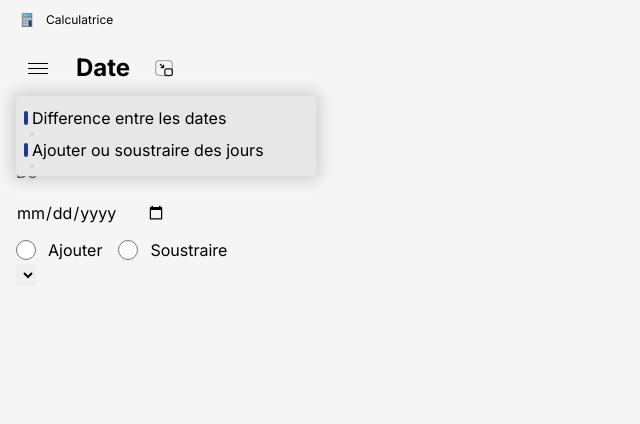
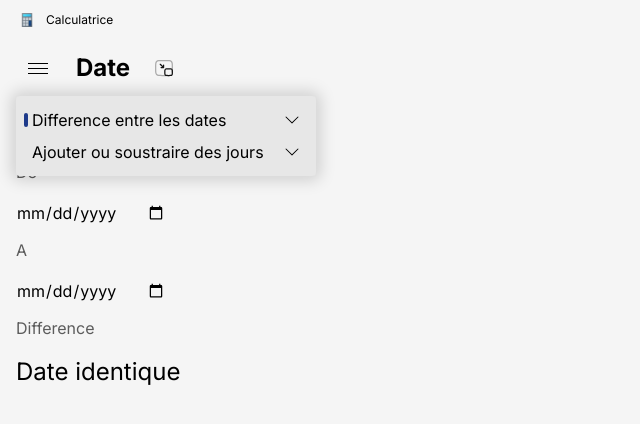
Before and after one commit to yassiEmp/calculatrice-clone, a Next.js app: page /calculatrices/date in a window 1280 px wide. Both pictures are taken after a click on the element "Difference entre les dates". Shown: the top 424 px of the page, without its empty margins (0-640 px from the left). Built offline with nearby package versions, Linux system fonts and the light colour scheme.

Commit message:
[delated the layout for convertisseur]

```diff
--- a/app/calculatrices/(calculatrice)/date/page.tsx
+++ b/app/calculatrices/(calculatrice)/date/page.tsx
@@ -1,12 +1,24 @@
 "use client";
-import React, { useState } from "react";
+import React, { useRef, useState } from "react";
 import { BsChevronDown } from "react-icons/bs";
 
 const layout = () => {
-  const [type, setType] = useState("operation");
+  const [type, setType] = useState("difference");
   const [clicked, setClicked] = useState(false);
-
-
+  const [message,setMessage]= useState("Date identique")
+  const inp1:any = useRef(null)
+  const inp2:any = useRef(null)
+  function getDurée(Date1:number,Date2:number):number{
+    const Duree = Date1 - Date2
+    return Duree
+  }
+  function handleDateChange(date1:string,date2:string){
+    const Date1 = new Date(date1)
+    console.log("Date1: ", Date1);
+    const Date2 = new Date(date2)
+    console.log("Date2: ", Date2);
+    return
+  }
   /// remember to fix the date it must work evenn if the month or the date return 1 digit ex = 1
   const dateString = `${new Date().getFullYear()}-0${new Date().getMonth()}-0${new Date().getDay()}`
   let c= Array(999);
@@ -41,40 +53,49 @@ const layout = () => {
       >
         <button
           onClick={() => handleClick("difference")}
-          className="w-full text-left h-7 relative flex items-center p-2 hover:bg-[#e0e0e0] rounded"
-        >{clicked?
+          className={`w-full text-left h-7 relative flex items-center p-2 hover:bg-[#e0e0e0] rounded justify-between ${!clicked&&type=="operation" ? "hidden" : ""}`}
+        >{clicked&&type!=="operation"?
           <div className="absolute h-1/2 w-1 bg-blue-900 left-0 rounded "></div>:<></>}
           Difference entre les dates
+          <BsChevronDown />
         </button>
-        <BsChevronDown />
         <button
           onClick={() => handleClick("operation")}
-          className={`w-full text-left h-7 relative flex items-center p-2 hover:bg-[#e0e0e0] rounded ${
-            !clicked ? "hidden" : ""
-          } `}
-        >{clicked?
+          className={`w-full text-left h-7 relative flex items-center p-2 hover:bg-[#e0e0e0] justify-between rounded ${
+            !clicked&&type!=="operation" ? "hidden" : ""} `}
+        >{clicked&&type=="operation"?
           <div className="absolute h-1/2 w-1 bg-blue-900 left-0 rounded "></div>:<></>}
           Ajouter ou soustraire des jours
+          <BsChevronDown />
         </button>
-        <BsChevronDown />
       </div>
       {type == "difference" ? (
         <>
           <div className="flex flex-col w-[300px] gap-4 mt-3 ">
             <p className="text-[#5c5c5c]">De</p>
             <input
+              ref={inp1}
               type="date"
               className="bg-transparent w-[150px]"
               defaultValue={dateString }
+              onChange={(e)=>handleDateChange(e.currentTarget.value,inp2.current.value)}
+
             />
           </div>
           <div className="flex flex-col w-[300px] gap-4 mt-3 ">
             <p className="text-[#5c5c5c]">A</p>
             <input
+              ref={inp2}
               type="date"
               className="bg-transparent w-[150px]"
               defaultValue={dateString }
+              onChange={(e)=>handleDateChange(e.currentTarget.value,inp1.current.value)}
+
             />
+          </div>
+          <div className="flex flex-col w-[300px] gap-4 mt-3 ">
+            <p className="text-[#5c5c5c]">Difference</p>
+            <p className="text-2xl">{message}</p>
           </div>
         </>
       ) : (
```
